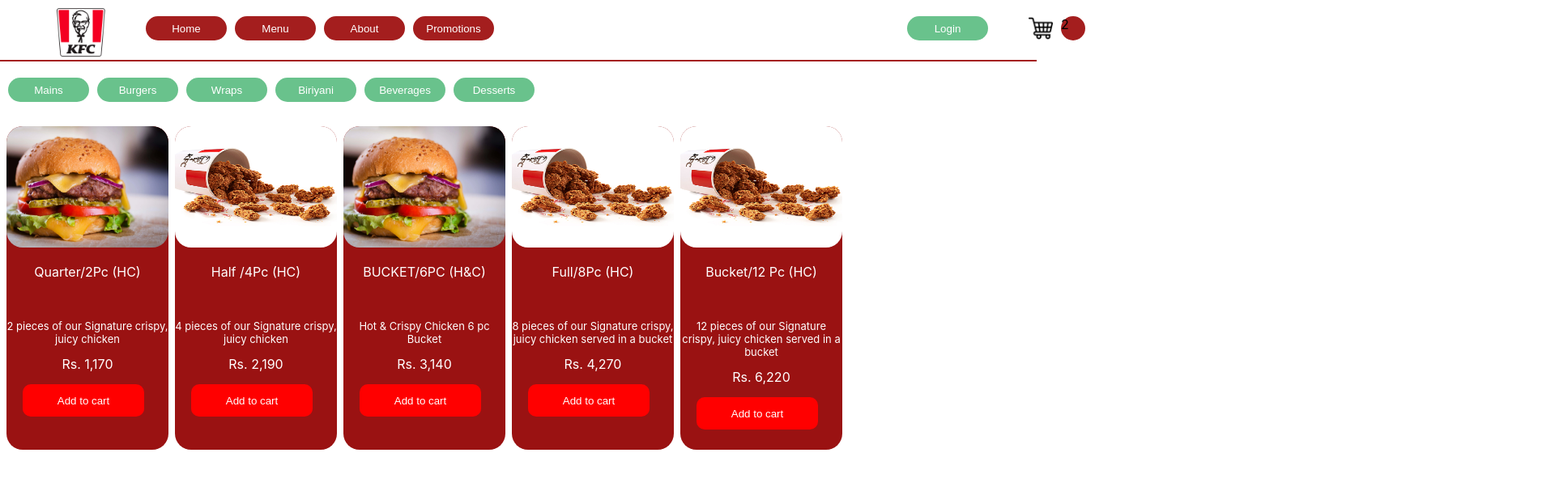
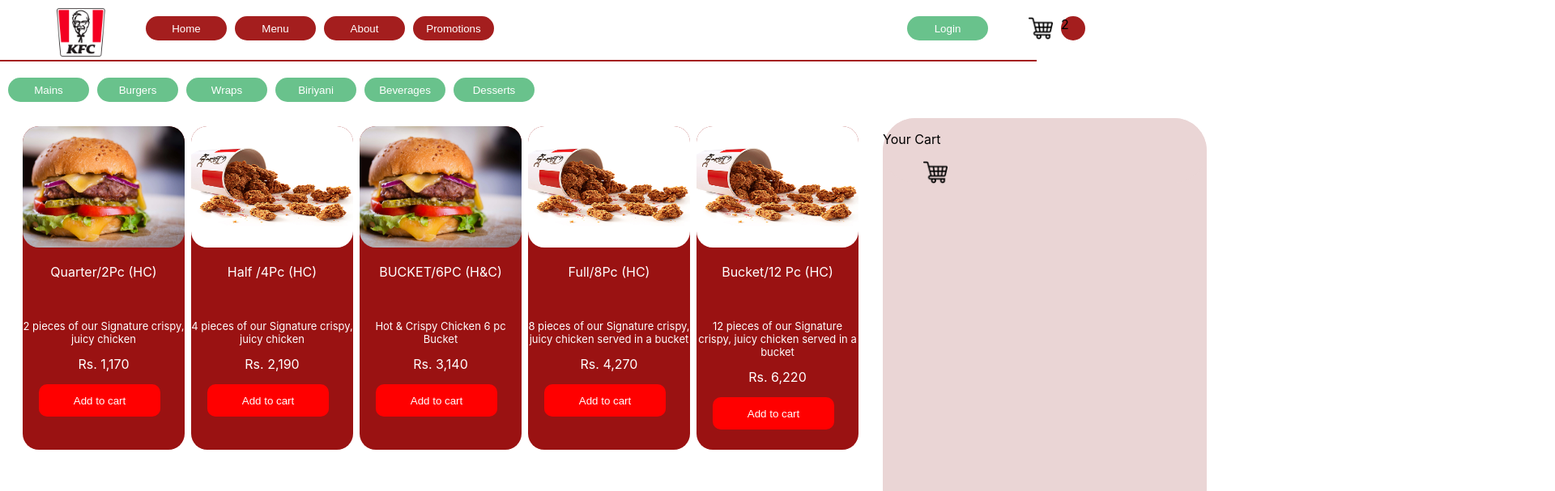
Before and after one commit to YaseeRathnayaka/MunchMate, a React (Create React App) app in the folder frontend/: page /menu in a window 1280 px wide. Shown: the top 607 px of the page at 81% size, 1920 px wide, since content can reach past the window. Built offline with nearby package versions, Linux system fonts and the light colour scheme.

Commit message:
hover for card

```diff
--- a/frontend/src/components/containers/Cart/Cart.css
+++ b/frontend/src/components/containers/Cart/Cart.css
@@ -1,8 +1,15 @@
 .cart{
-    height: 600px;
-    width: 350px;
-    background-color: aqua;
+    height: 500px;
+    width: 400px;
+    background-color: #EAD5D5;
     border-radius: 40px;
-    margin-left: 1100px;
+    margin-left: 30px;
     display: flex;
 }
+.cart-header{
+    height: 80px;
+    width: 400px;
+    background-color: #EAD5D5;
+    border-radius: 40px;
+    border-bottom: none;
+}
--- a/frontend/src/components/pages/Cards/Cards.css
+++ b/frontend/src/components/pages/Cards/Cards.css
@@ -1,4 +1,4 @@
-.cards{
+.cards {
     height: 400px;
     width: 200px;
     border-radius: 20px;
@@ -8,25 +8,32 @@
     display: flex;
     flex-direction: row;
     color: #ffff;
+    position: relative; /* Add position: relative for the lifting effect */
+    transition: box-shadow 0.3s ease, transform 0.3s ease; /* Add transition for box-shadow and transform */
+  }
 
+  .cards:hover {
+    box-shadow: 0 8px 16px rgba(0, 0, 0, 0.2);
+    transform: translateY(-4px); /* Lift up effect */
+  }
 
-}
-.image{
+  .image {
     height: 150px;
     width: 200px;
     border-bottom: 1px;
     border-radius: 20px;
-}
-.description{
-   font-size: small;
+  }
 
-}
+  .description {
+    font-size: small;
+  }
 
-.price{
+  .price {
     margin-top: 10px;
     margin-bottom: 15px;
-}
-.addtocart{
+  }
+
+  .addtocart {
     height: 40px;
     width: 150px;
     background-color: #FF0000;
@@ -36,4 +43,4 @@
     cursor: pointer;
     margin-right: 10px;
     box-shadow: none;
-}
+  }
--- a/frontend/src/components/pages/MenuPage/MenuPage.css
+++ b/frontend/src/components/pages/MenuPage/MenuPage.css
@@ -13,3 +13,6 @@
     margin-top: 20px;
     margin-left: 10px;
 }
+.card-map{
+    margin-left: 20px;
+}
```
